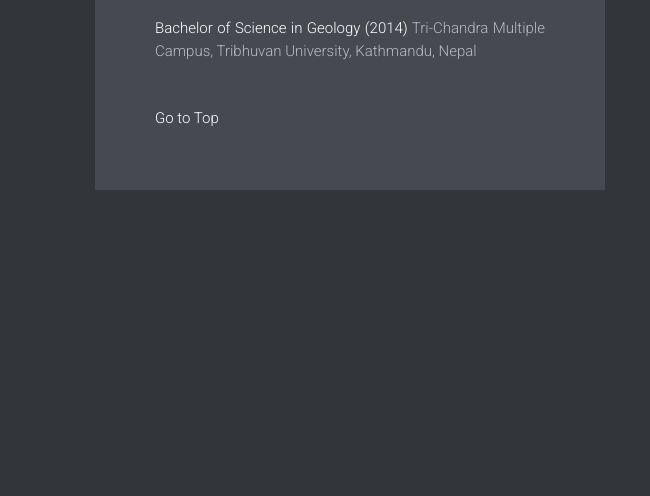
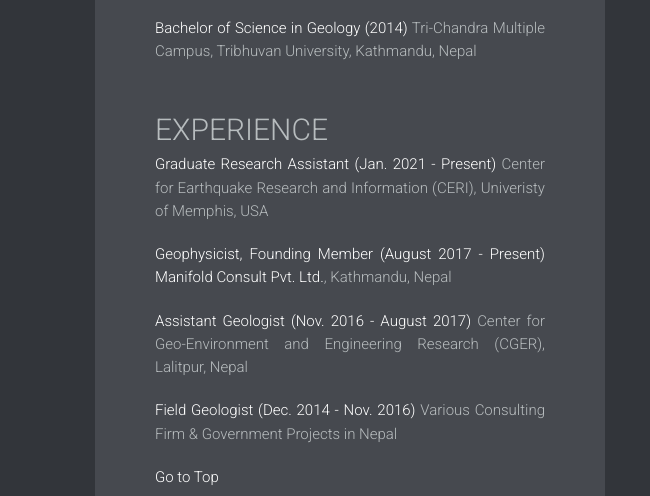
Before and after one commit to nvnsthapa/nvnsthapa.github.io, a plain HTML site: page index.html in a window 1280 px wide. Shown: the part 2676-3172 px from the top of the page, 0-650 px from the left. Drawn offline with nearby package versions, Linux system fonts and the light colour scheme; grey boxes are pictures that could not be loaded.

Commit message:
Experience added

```diff
--- a/index.html
+++ b/index.html
@@ -147,8 +147,18 @@
 
 							<p><b><span style="color: white;">Bachelor of Science in Geology (2014)</span></b>
 							Tri-Chandra Multiple Campus, Tribhuvan University, Kathmandu, Nepal</p>
+							<br>
+							<h2>Experience</h2>
+							<p><b><span style="color: white;">Graduate Research Assistant (Jan. 2021 - Present)</span></b>
+								Center for Earthquake Research and Information (CERI), Univeristy of Memphis, USA</p>
 
-							<br>
+							<p><b><span style="color: white;">Geophysicist, Founding Member (August 2017 - Present)</span></b>
+								<a href="https://manifoldconsult.com.np/"> Manifold Consult Pvt. Ltd.</a>, Kathmandu, Nepal</p>
+
+							<p><b><span style="color: white;">Assistant Geologist (Nov. 2016 - August 2017)</span></b>
+									Center for Geo-Environment and Engineering Research (CGER), Lalitpur, Nepal</p>
+							<p><b><span style="color: white;">Field Geologist (Dec. 2014 - Nov. 2016)</span></b>
+										Various Consulting Firm & Government Projects in Nepal </p>
 							<a href="#" class="lightblure-button"> Go to Top</a>
 						</div>
 					</div>
```
